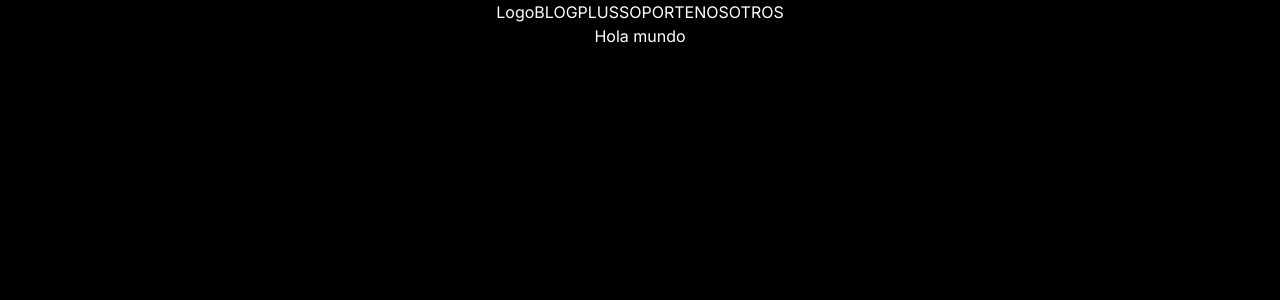
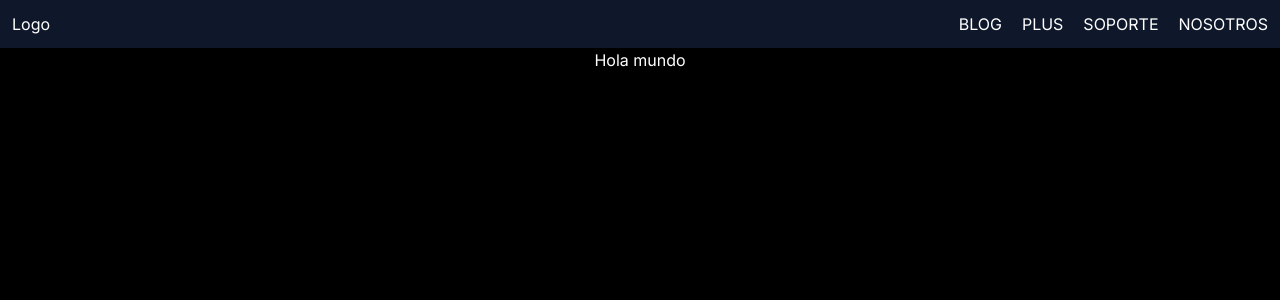
Before and after one commit to santirova/MiFinanz, a Next.js app in the folder frontend/: page / in a window 1280 px wide. Shown: the top 300 px of the page. Built offline with nearby package versions, Linux system fonts and the light colour scheme.

Commit message:
feat: adding navbar styles

```diff
--- a/frontend/components/LandinPage/NavBar.jsx
+++ b/frontend/components/LandinPage/NavBar.jsx
@@ -2,10 +2,10 @@ import React from 'react'
 
 const NavBar = () => {
     return (
-        <nav className='flex'>
+        <nav className='flex bg-slate-900 w-full p-3 justify-between'>
             <div className=''>Logo</div>
             <div className=''>
-                <ul className='flex'>
+                <ul className='flex gap-5'>
                     <li>BLOG</li>
                     <li>PLUS</li>
                     <li>SOPORTE</li>
```
